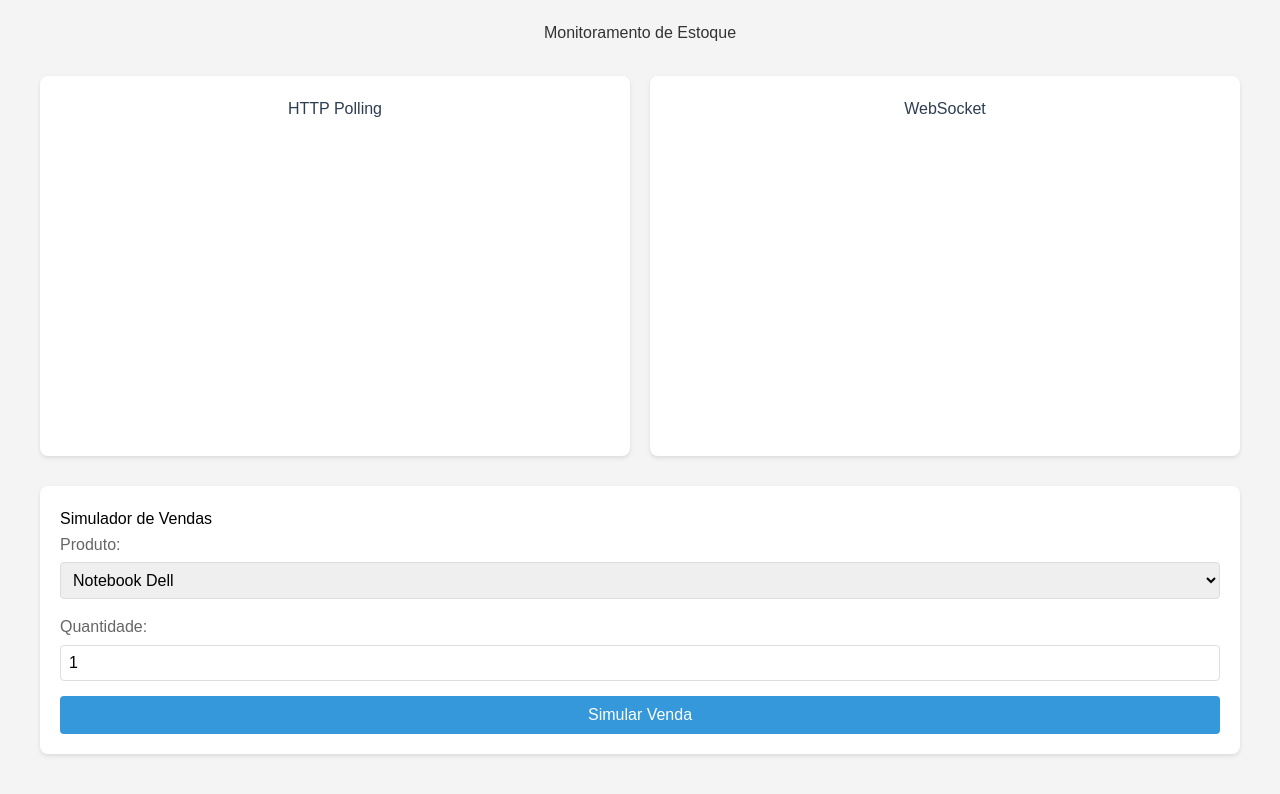
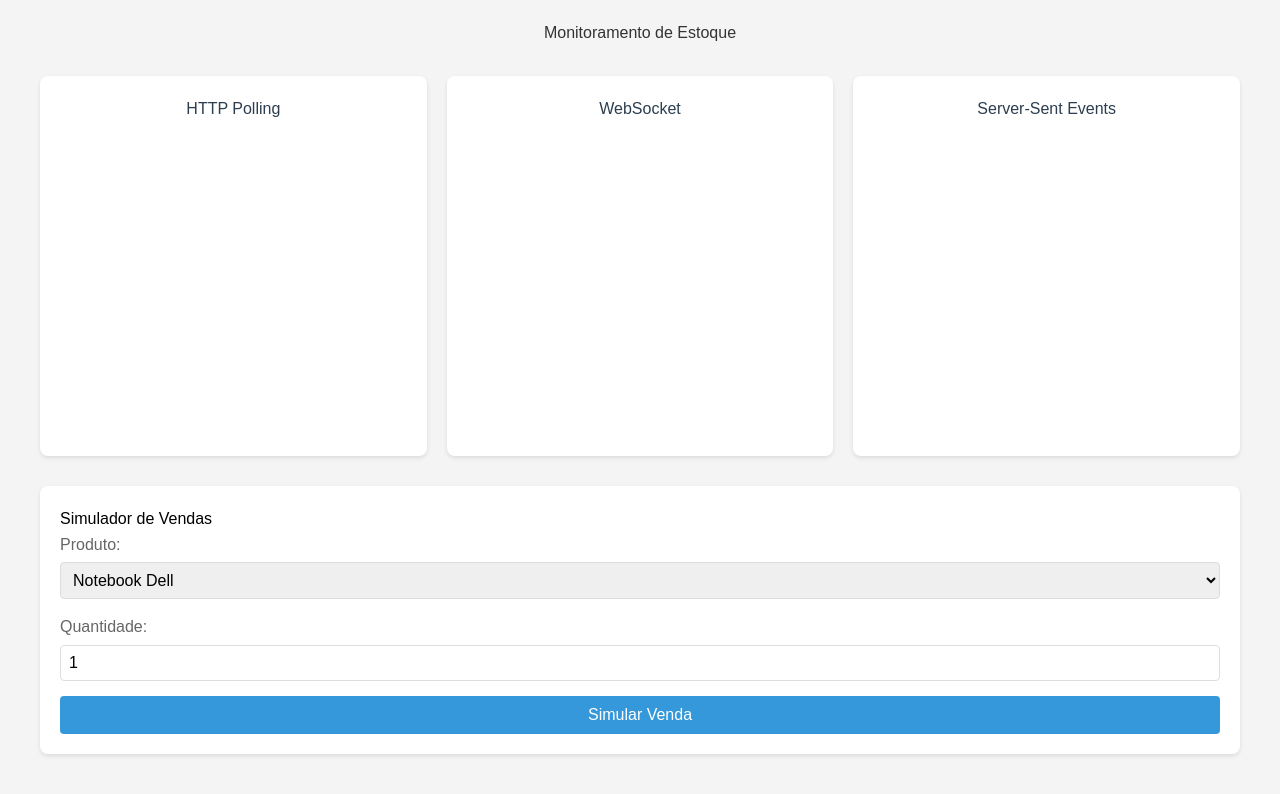
Before and after one commit to thalesfb/DevWeb, a plain HTML site: page stock-monitor/public/index.html in a window 1280 px wide. Drawn offline with Linux system fonts and the light colour scheme; no server answers.

Commit message:
:sparkles: feat: add Server-Sent Events monitor section to index.html

```diff
--- a/stock-monitor/public/index.html
+++ b/stock-monitor/public/index.html
@@ -25,6 +25,13 @@
                     <!-- Produtos serão inseridos aqui -->
                 </div>
             </div>
+
+            <div class="monitor">
+                <h2>Server-Sent Events</h2>
+                <div id="sse-content" class="content">
+                    <!-- Produtos serão inseridos aqui -->
+                </div>
+            </div>
         </div>
 
         <div class="controls">
```
